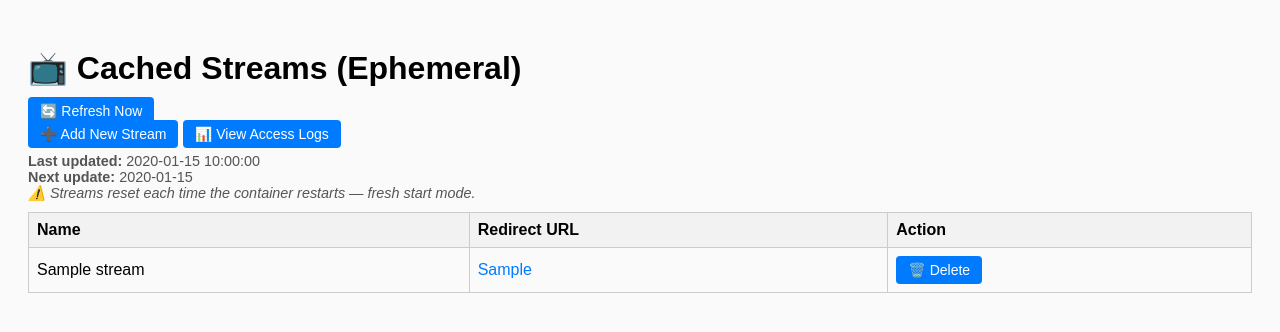
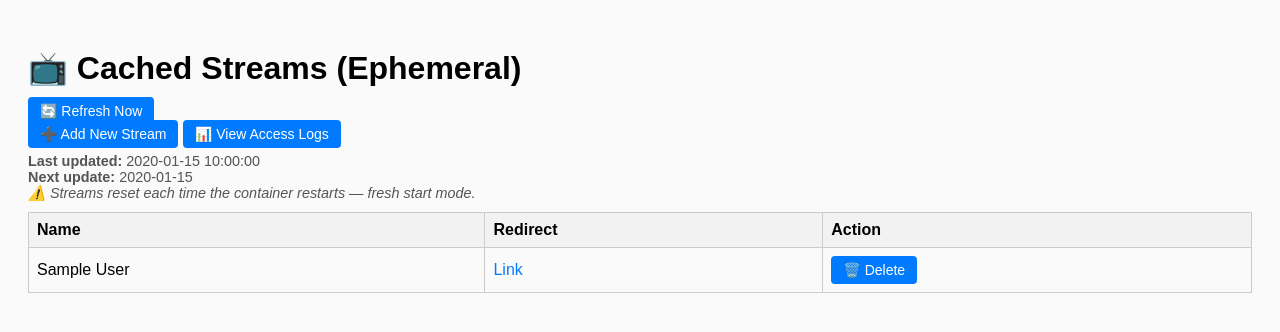
Before and after one commit to rocket6317/YouTube-Cache-And-Serve-Redirect_Url, a Flask app: template templates/dashboard.html in a window 1280 px wide. Shown: the top 332 px of the page. Run offline with Flask 3, Linux system fonts and the light colour scheme; the template is opened without the code that fills it: most values are stand-ins (such as "Sample title", 1, 10 or a date in 2020).

Commit message:
Update dashboard.html

```diff
--- a/templates/dashboard.html
+++ b/templates/dashboard.html
@@ -28,13 +28,13 @@
     <table>
         <tr>
             <th>Name</th>
-            <th>Redirect URL</th>
+            <th>Redirect</th>
             <th>Action</th>
         </tr>
         {% for stream in streams %}
         <tr>
-            <td>{{ stream.name }}</td>
-            <td><a href="/stream?name={{ stream.name }}" target="_blank">{{ stream.m3u8 }}</a></td>
+            <td>{{ stream.display_name }}</td>
+            <td><a href="/stream?name={{ stream.name }}" target="_blank">Link</a></td>
             <td>
                 <form method="POST" action="/dashboard/delete" style="display:inline">
                     <input type="hidden" name="name" value="{{ stream.name }}">
```
